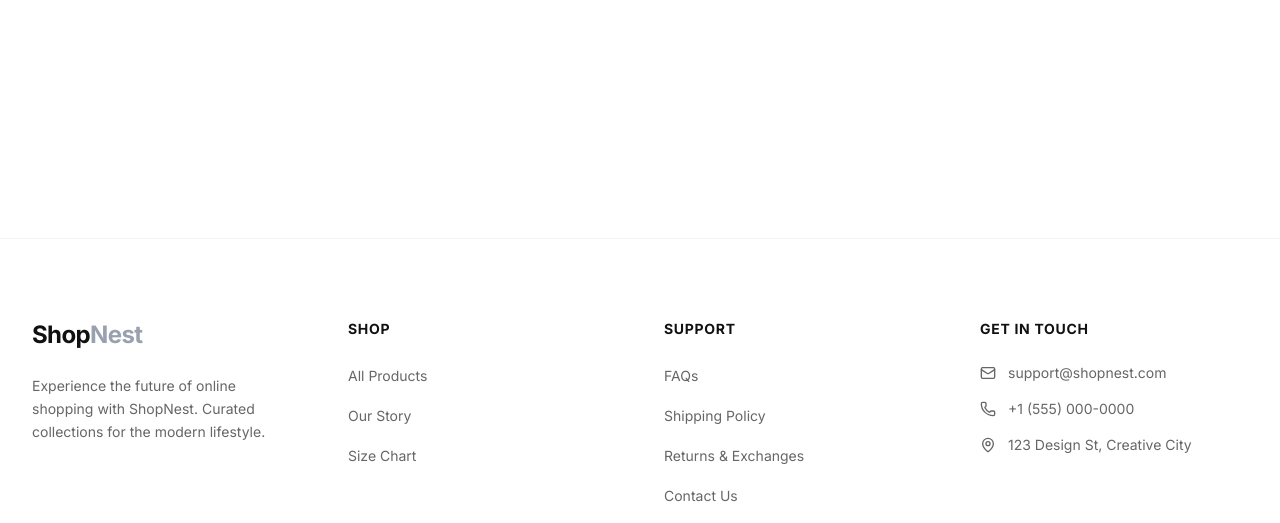
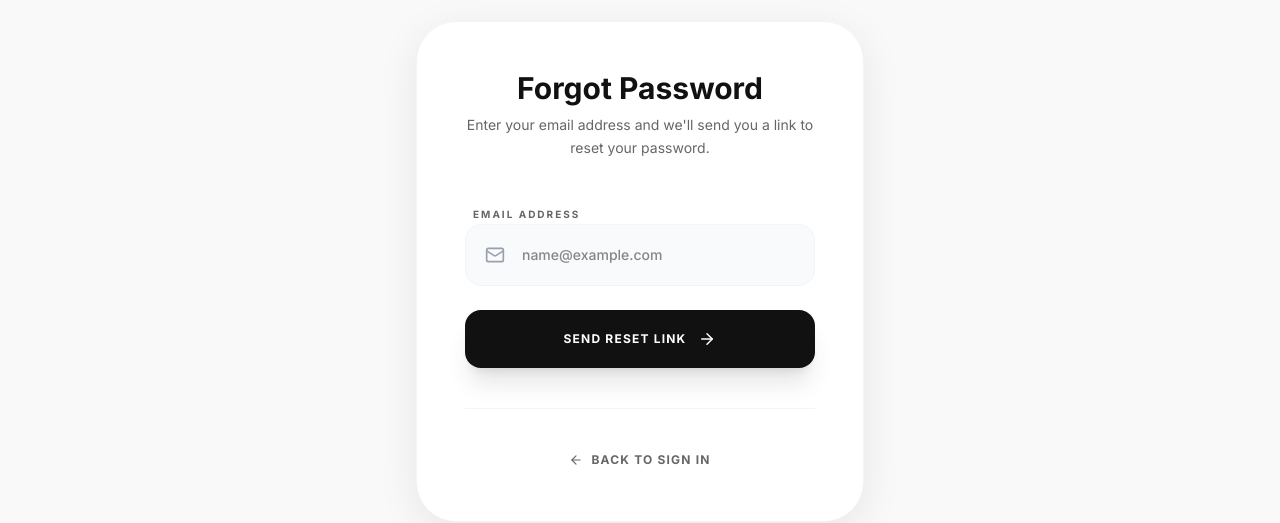
Before and after one commit to rohith24576/Codsoft_Task1, a React (Vite) app in the folder frontend/: page /forgot-password in a window 1280 px wide. Shown: the part 124-647 px from the top of the page. Built offline with nearby package versions, Linux system fonts and the light colour scheme; no server answers.

Commit message:
changes in wishlist and forget password

```diff
--- a/frontend/src/App.jsx
+++ b/frontend/src/App.jsx
@@ -8,6 +8,7 @@ import Shop from './pages/Shop';
 import ProductDetails from './pages/ProductDetails';
 import Login from './pages/Login';
 import Register from './pages/Register';
+import ForgotPassword from './pages/ForgotPassword';
 import Cart from './pages/Cart';
 import Checkout from './pages/Checkout';
 import Profile from './pages/Profile';
@@ -56,6 +57,7 @@ function AppContent() {
                     <Route path="/product/:id" element={<ProductDetails />} />
                     <Route path="/login" element={<Login />} />
                     <Route path="/register" element={<Register />} />
+                    <Route path="/forgot-password" element={<ForgotPassword />} />
                     <Route path="/cart" element={<Cart />} />
                     <Route path="/categories" element={<Categories />} />
                     <Route path="/wishlist" element={<Wishlist />} />
--- a/frontend/src/components/ChatWidget.jsx
+++ b/frontend/src/components/ChatWidget.jsx
@@ -4,6 +4,7 @@ import { X, Send, User, ChevronRight, MessageCircle, Sparkles, Bot, Loader2 } fr
 import { useAuthStore } from '../store/useAuthStore';
 import { useChatStore } from '../store/useChatStore';
 import { useCurrencyStore } from '../store/useCurrencyStore';
+import { useLocation } from 'react-router-dom';
 
 const ChatWidget = () => {
     const { user } = useAuthStore();
@@ -14,6 +15,11 @@ const ChatWidget = () => {
     const [isTyping, setIsTyping] = useState(false);
     const [selectedAnswer, setSelectedAnswer] = useState(null);
     const chatEndRef = useRef(null);
+    const location = useLocation();
+
+    if (['/login', '/register'].includes(location.pathname)) {
+        return null;
+    }
 
     const quickQuestions = [
         // Original 4 questions
--- /dev/null
+++ b/frontend/src/pages/ForgotPassword.jsx
@@ -0,0 +1,105 @@
+import React, { useState } from 'react';
+import { Link } from 'react-router-dom';
+import { motion } from 'framer-motion';
+import { Mail, ArrowRight, Loader2, CheckCircle2, ArrowLeft } from 'lucide-react';
+import toast from 'react-hot-toast';
+
+const ForgotPassword = () => {
+    const [email, setEmail] = useState('');
+    const [loading, setLoading] = useState(false);
+    const [submitted, setSubmitted] = useState(false);
+
+    const handleSubmit = async (e) => {
+        e.preventDefault();
+        if (!email.trim()) return;
+
+        setLoading(true);
+        // Simulate API call for password reset
+        await new Promise(resolve => setTimeout(resolve, 1500));
+        setLoading(false);
+        setSubmitted(true);
+        toast.success('Password reset link sent to your email!');
+    };
+
+    return (
+        <div className="min-h-[80vh] flex items-center justify-center px-4 py-20 bg-[#F9F9F9]">
+            <motion.div
+                initial={{ opacity: 0, y: 20 }}
+                animate={{ opacity: 1, y: 0 }}
+                className="w-full max-w-md bg-white rounded-[2.5rem] p-10 md:p-12 shadow-premium border border-gray-100"
+            >
+                {!submitted ? (
+                    <>
+                        <div className="text-center mb-10">
+                            <h1 className="text-3xl font-bold text-primary mb-2">Forgot Password</h1>
+                            <p className="text-secondary text-sm leading-relaxed">
+                                Enter your email address and we'll send you a link to reset your password.
+                            </p>
+                        </div>
+
+                        <form onSubmit={handleSubmit} className="space-y-6">
+                            <div className="space-y-2 group">
+                                <label className="text-[10px] font-bold uppercase tracking-[0.2em] text-secondary ml-2 group-focus-within:text-primary transition-colors">
+                                    Email Address
+                                </label>
+                                <div className="relative">
+                                    <Mail className="absolute left-5 top-1/2 -translate-y-1/2 text-gray-400 group-focus-within:text-primary transition-colors" size={20} />
+                                    <input
+                                        type="email"
+                                        required
+                                        value={email}
+                                        onChange={(e) => setEmail(e.target.value)}
+                                        className="w-full pl-14 pr-6 py-5 bg-gray-50 border border-gray-100 rounded-2xl focus:bg-white focus:border-primary focus:ring-4 focus:ring-primary/5 transition-all outline-none text-sm font-medium"
+                                        placeholder="name@example.com"
+                                    />
+                                </div>
+                            </div>
+
+                            <button
+                                type="submit"
+                                disabled={loading}
+                                className="w-full bg-primary text-white py-5 rounded-2xl font-bold flex items-center justify-center space-x-3 hover:bg-gray-900 active:scale-[0.98] transition-all shadow-xl hover:shadow-primary/20 disabled:opacity-70 mt-4"
+                            >
+                                {loading ? <Loader2 className="animate-spin" size={20} /> : (
+                                    <>
+                                        <span className="uppercase tracking-widest text-xs font-bold">Send Reset Link</span>
+                                        <ArrowRight size={18} />
+                                    </>
+                                )}
+                            </button>
+                        </form>
+                    </>
+                ) : (
+                    <div className="text-center py-6 space-y-6">
+                        <motion.div
+                            initial={{ scale: 0 }}
+                            animate={{ scale: 1 }}
+                            className="w-20 h-20 bg-green-50 border border-green-100 text-green-500 rounded-full flex items-center justify-center mx-auto shadow-lg"
+                        >
+                            <CheckCircle2 size={40} />
+                        </motion.div>
+                        <h2 className="text-2xl font-bold text-primary">Check your inbox</h2>
+                        <p className="text-secondary text-sm leading-relaxed max-w-sm mx-auto">
+                            We've sent password reset instructions to <span className="font-bold text-primary">{email}</span>. Please check your spam folder if you don't see it.
+                        </p>
+                        <button
+                            onClick={() => { setSubmitted(false); setEmail(''); }}
+                            className="text-xs font-bold text-primary hover:underline uppercase tracking-widest block mx-auto pt-4"
+                        >
+                            Try another email
+                        </button>
+                    </div>
+                )}
+
+                <div className="mt-10 pt-10 border-t border-gray-100 text-center">
+                    <Link to="/login" className="inline-flex items-center space-x-2 text-xs font-bold uppercase tracking-widest text-secondary hover:text-primary transition-colors">
+                        <ArrowLeft size={14} />
+                        <span>Back to Sign In</span>
+                    </Link>
+                </div>
+            </motion.div>
+        </div>
+    );
+};
+
+export default ForgotPassword;
--- a/frontend/src/store/useCartStore.js
+++ b/frontend/src/store/useCartStore.js
@@ -24,7 +24,7 @@ export const useCartStore = create(
                 } else {
                     set({ cart: [...cart, { ...product, qty }] });
                 }
-                toast.success('Added to cart');
+                toast.success(`Added ${qty}x ${product.name || 'item'} to cart`);
             },
 
             removeFromCart: (id) => {
```
Also changed, not shown: frontend/src/pages/ProductDetails.jsx (+35 -3 lines).
